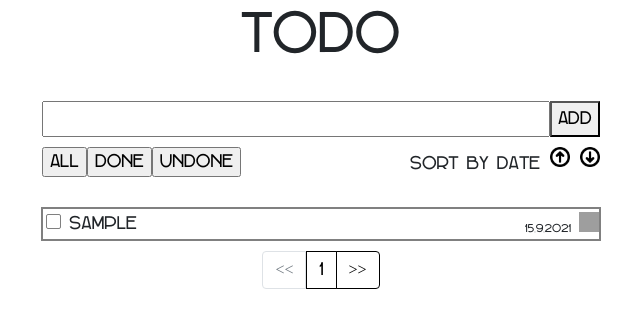
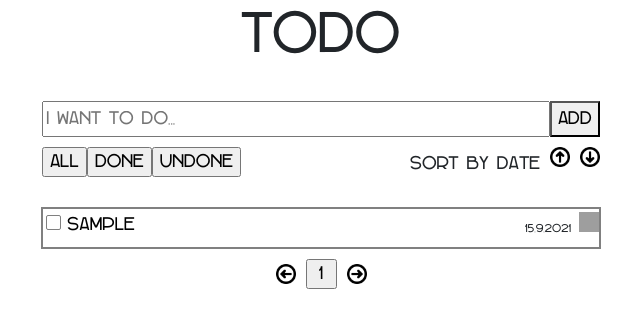
Before and after one commit to ArtemSemak/ToDo, a React (Create React App) app: page / in a window 1280 px wide. Both pictures are taken after typing "Sample" into the empty fields and a click on the button "Add". Shown: the top 328 px of the page, without its empty margins (319-959 px from the left). Built offline with nearby package versions, Linux system fonts and the light colour scheme; grey boxes are pictures that could not be loaded.

Commit message:
refactored pagination, added editing for todos

```diff
--- a/src/App.css
+++ b/src/App.css
@@ -55,6 +55,7 @@ body, header {
   border-width: 2px;
   margin-bottom: 10px;
   padding-top: 3px;
+  height: 35px;
 }
 
 .btnD {
@@ -85,11 +86,20 @@ body, header {
 
 .footer {
   display: flex;
-  width: 400px;
   align-items: center;
   justify-content: space-between;
   margin-right: 0;
   padding-left: 0;
+}
+
+.footer-item {
+  margin: 0 5px;
+  display: inline-block;
+  width: 15px;
+}
+
+.arrows {
+  margin: 0 5px;
 }
 
 span label input  {
@@ -157,3 +167,23 @@ label span.test {
 
   box-shadow: inset 0 1px 1px black,0 0 8px black;
 }
+
+
+.qwe {
+  border: 0;
+  background-color: white;
+}
+
+.input-for-edit {
+  display: inline;
+  margin-left: 5px;
+  width: 15px;
+}
+
+/* .titleToDo {
+  display: inline-block;
+  overflow-x:hidden;
+  width: 420px;
+  overflow-x:hidden;
+  text-align: left;
+} */
--- a/src/App.js
+++ b/src/App.js
@@ -1,19 +1,17 @@
 import './App.css';
 
-import { useState, useEffect } from 'react'
+import { useState } from 'react'
 import TDList from './TDlLst'
 import Pagination from './Pagination'
+import InputToDo from './InputToDo'
 
 function App() {
   const date = new Date()
   const [todos, setTodos] = useState([])
   const [sortedTodos, setSortedTodos] = useState([])
-  const [value, setValue] = useState('')
-  const [currentPage, setCurrentPage] = useState()
+  const [currentPage, setCurrentPage] = useState(1)
   const todosPerPage = 5
-  const [sortedCount, setSortedCount] = useState(0)
-  const [doneUnDone, setDoneUnDone] = useState('all')
-
+  const todosForCurrentPage = sortedTodos.slice(currentPage * todosPerPage - 5, currentPage * todosPerPage )
 
 
   function removeTodo(id) {
@@ -24,7 +22,7 @@ function App() {
 
 function doneTodo(id) {
     setTodos(
-      todos.map( todo => {
+      sortedTodos.map( todo => {
         if (todo.id === id) {
           todo.completed = !todo.completed
         }
@@ -35,6 +33,14 @@ function doneTodo(id) {
 
   }
 
+  function editToDo(id, newTitle) {
+    setTodos(
+      todosForCurrentPage.map( todo =>{
+        if (todo.id === id) {
+          todo.title = newTitle
+        } return todo}
+    )
+    )}
 
   function sortByDate(flag) {
     if (flag === 'up') {
@@ -56,32 +62,34 @@ function doneTodo(id) {
   function sortByComplete(flag) {
 
     if (flag === 'all') {
-      setSortedCount(todos.length)
       setSortedTodos(todos)
-      setDoneUnDone('all')
     }
-    else if (flag == 'done'){
-      setSortedCount(todos.filter(it => it.completed === true).length)
+    else if (flag === 'done'){
+
       setSortedTodos(todos.filter(it => it.completed === true))
-      setDoneUnDone('done')
     } else {
-      setSortedCount(todos.filter(it => it.completed === false).length)
       setSortedTodos(todos.filter(it => it.completed === false))
-      setDoneUnDone('undone')
     }
 
 
   }
 
+  function nextPage() {
+    if (currentPage != Math.ceil(sortedTodos.length / todosPerPage)) setCurrentPage(currentPage + 1)
+
+  }
+
+  function prevPage() {
+    if (currentPage != 1) setCurrentPage(currentPage - 1)
+
+  }
 
 
 
+  function addTodo(value) {
 
-  function addTodo(event) {
 
-    event.preventDefault()
       const id = Date.now()
-      setSortedCount(sortedCount + 1)
       if (value.trim()) {
         console.log(value)
         setTodos(todos.concat(
@@ -103,38 +111,15 @@ function doneTodo(id) {
           }
         ))
 
-        setValue(' ')
-        setSortedCount(sortedCount + 1)
+
       }
     }
 
-    function hanlePageClick(data) {
-      setCurrentPage(data.selected)
+    function hanlePageClick(number) {
+      setCurrentPage(number)
     }
 
-    useEffect(() => {
-      if (doneUnDone === 'all') {
-        setSortedTodos(todos.slice(currentPage * todosPerPage, currentPage * todosPerPage + 5 ))
-        console.log(sortedTodos)
-      } else if (doneUnDone == 'done'){
-        console.log(sortedTodos)
 
-
-        console.log(sortedTodos)
-        console.log(todos)
-        setSortedTodos(todos.filter(it => it.completed === true))
-        console.log(todos)
-        console.log(sortedTodos)
-        setSortedTodos(sortedTodos.slice(currentPage * todosPerPage, currentPage * todosPerPage + 5 ))
-        console.log(currentPage)
-
-
-      } else {
-        setSortedTodos(todos.filter(it => it.completed === false))
-        setSortedTodos(sortedTodos.slice(currentPage * todosPerPage, currentPage * todosPerPage + 5 ))
-      }
-
-    }, [currentPage])
 
 
 
@@ -145,12 +130,7 @@ function doneTodo(id) {
         <section>
             <p className="title">ToDo</p>
         </section>
-        <section>
-          <form onSubmit={addTodo}>
-            <input type="text" value={value} onChange={event => setValue(event.target.value)} placeholder="I want to do..." className="inpTD" title="Write your plan here"/>
-            <button type="submit"  className="btnAdd" title="Add your plan">Add</button>
-          </form>
-        </section>
+          <InputToDo addTodo={addTodo}/>
         <section className="control">
             <section className="dund">
                 <input type="button" onClick={() => sortByComplete('all')} value="All" title="Show all plans"/>
@@ -167,13 +147,13 @@ function doneTodo(id) {
         </section>
     </header>
 
-    <TDList sortedTodos={sortedTodos} doneTodo={doneTodo} removeTodo={removeTodo} flag={doneUnDone}/>
+    <TDList edit={editToDo} sortedTodos={todosForCurrentPage} doneTodo={doneTodo} removeTodo={removeTodo}/>
 
 
 
     <footer>
 
-      <Pagination todosLength={sortedCount} todosPerPage={todosPerPage} pageClick={hanlePageClick}/>
+      <Pagination todosLength={sortedTodos.length} todosPerPage={todosPerPage} pageClick={hanlePageClick} nextPage={nextPage} prevPage={prevPage}/>
 
     </footer>
     </body>
--- a/src/InputToDo.js
+++ b/src/InputToDo.js
@@ -1,6 +1,23 @@
 import './App.css'
+import { useState } from 'react'
 
 
-function InpitToDo() {
+function InputToDo({ addTodo }) {
+    const [value, setValue] = useState('')
 
+    return (
+        <section>
+          <form onSubmit={event => {
+        event.preventDefault()
+        addTodo(value)
+        setValue('')
+      }}>
+            <input type="text" value={value} onChange={event => setValue(event.target.value)} placeholder="I want to do..." className="inpTD" title="Write your plan here"/>
+            <button type="submit"  className="btnAdd" title="Add your plan">Add</button>
+          </form>
+        </section>
+    )
 }
+
+
+export default InputToDo
--- a/src/Pagination.js
+++ b/src/Pagination.js
@@ -1,23 +1,26 @@
 import './App.css';
 import ReactPaginate from 'react-paginate';
-function Pagination({ todosLength, todosPerPage, pageClick  }) {
+import { useState } from 'react'
+
+
+function Pagination({ todosLength, todosPerPage, pageClick, prevPage, nextPage }) {
+    const pages = []
+
+    for (let i = 1; i <= Math.ceil(todosLength / todosPerPage); i++) {
+        pages.push(i)
+    }
+
+
         return (
-            <section>
-                <ReactPaginate
-                    containerClassName="pagination"
-                    pageCount={todosLength / todosPerPage}
-                    previousLabel='<<'
-                    nextLabel='>>'
-                    pageClassName=''
-                    pageLinkClassName='page-link'
-                    previousClassName='page-item'
-                    previousLinkClassName='page-link'
-                    nextClassName='page-item'
-                    nextLinkClassName='page-link'
-                    onPageChange={pageClick}
-                />
-            </section>
+                <section className='footer'>
+                        <input class="btnD arrows" type="image" src="left.png" title="Previous page" onClick={prevPage}/>
+                        {
+                            pages.map(page => <input className='footer-item' type="button" value={page} onClick={() => pageClick(page)}/>)
+                        }
+                        <input class="btnD arrows" type="image" src="right.png" title="Next page" onClick={nextPage}/>
+                </section>
         )
     }
 
+
 export default Pagination
--- a/src/TDCard.js
+++ b/src/TDCard.js
@@ -1,23 +1,40 @@
 import './App.css';
+import { useState } from 'react'
 
-function TDCard({ todo, onChange, deleteTodo }) {
-  const classes = []
+function TDCard({ todo, onChange, deleteTodo, editing}) {
+  const [edit, setEdit] = useState(false)
+  const [value, setValue] = useState('')
+  const classes = ['titleToDo']
   if (todo.completed) {
     classes.push('done')
   }
 
+  function clickHandler() {
+    setEdit(true)
+  }
     return (
         <section className="td">
-        <section>
-            <span><label className="hide">
-                <input type='checkbox' onChange={ () => onChange(todo.id) } checked={ todo.completed }/>
+        <section >
+            <span><label>
+                <input  type='checkbox' onChange={ () => onChange(todo.id) } checked={ todo.completed }/>
                 <span className="test"></span>
-                <span className={ classes.join(' ') }> { todo.title } </span>
-              </label> </span>
+              </label>
+               </span>
+               {edit ? <form className='input-for-edit' onSubmit={event => {
+                 event.preventDefault()
+                 editing(todo.id, value)
+                 setEdit(false)
+               }}><input onKeyDown={ (e) => {
+                 if (e.keyCode === 27) {
+                   setEdit(false)
+                 }
+               }} value={value} onChange={event => setValue(event.target.value)} placeholder="I want to do..." /></form> : <button onClick={ clickHandler } className='qwe'><span  className={ classes.join(' ') }> { todo.title } </span></button>}
         </section>
         <section>
           <label className="lbltext"> { todo.date } </label>
-          <input type="image" className="btnD trash" src="premium-icon-trash-can-4914888.png" title="Delete plan" onClick={ () => deleteTodo(todo.id) }/>
+          <input type="image" className="btnD trash" src="premium-icon-trash-can-4914888.png" title="Delete plan" onClick={ () => {
+            deleteTodo(todo.id)
+            setEdit(false)} }/>
       </section>
     </section>
     )
--- a/src/TDlLst.js
+++ b/src/TDlLst.js
@@ -2,11 +2,13 @@ import './App.css';
 import TDCard from './TDCard';
 
 
-function TDList({ sortedTodos, doneTodo, removeTodo, flag}) {
+function TDList({ sortedTodos, doneTodo, removeTodo, edit}) {
+
+
     return (
         <main className="tds">
-            { sortedTodos.length ?  sortedTodos.slice(0, 5).map( todo => {
-            return <TDCard todo={todo} onChange={doneTodo} deleteTodo={removeTodo}/>
+            { sortedTodos.length ?  sortedTodos.map( todo => {
+            return <TDCard editing={edit} todo={todo} onChange={doneTodo} deleteTodo={removeTodo}/>
             }) : <p className="noTD">You dont have ToDos</p>}
         </main>
     )
```
